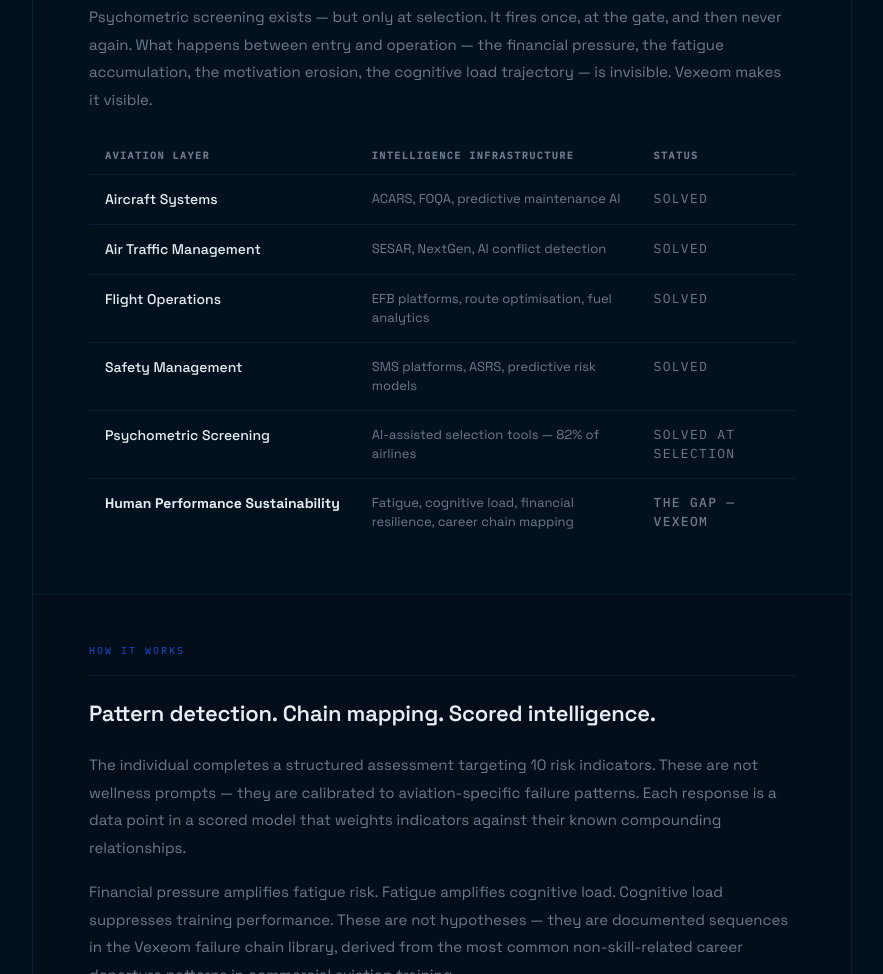
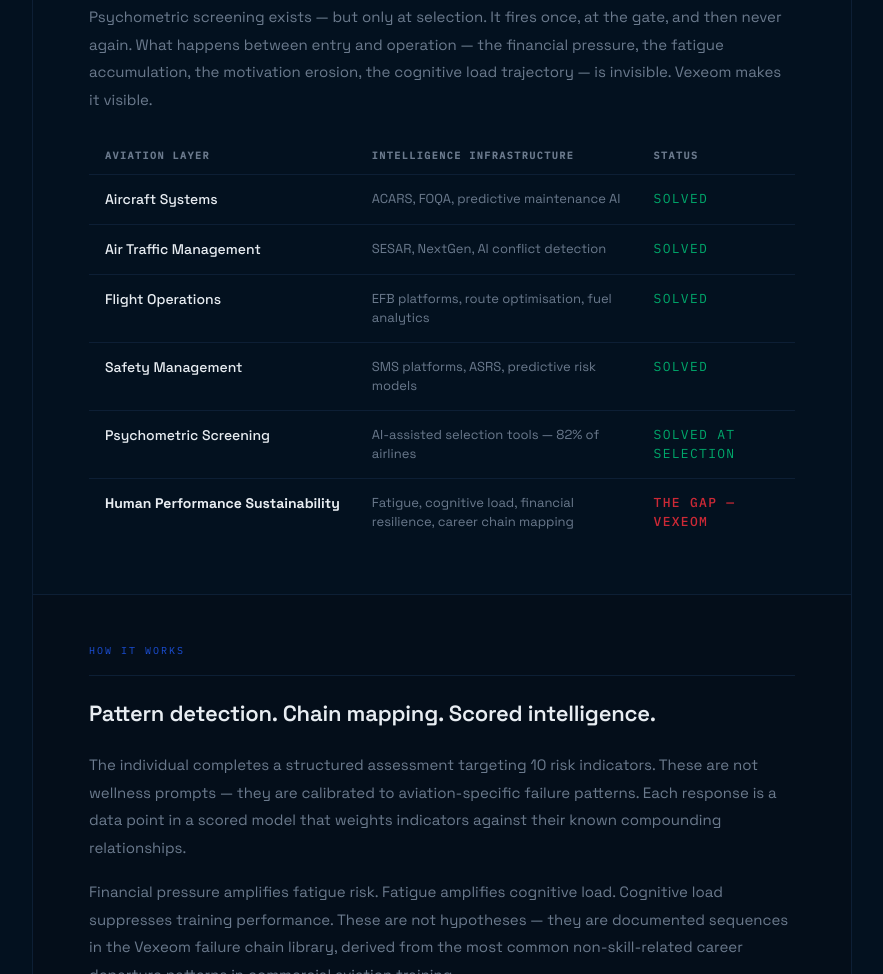
Before and after one commit to dznizd1/Vexeom, a plain HTML site: page website/platform.html in a window 1280 px wide. Shown: the part 953-1927 px from the top of the page, without its empty margins (198-1081 px from the left). Drawn offline with Linux system fonts and the light colour scheme.

Commit message:
green solved status in compare table

```diff
--- a/website/css/styles.css
+++ b/website/css/styles.css
@@ -3587,3 +3587,7 @@ body { background: #03111F; }
 
 /* kill any remaining cyan */
 .hero-tag-dot { background: #1B4FD8 !important; }
+
+/* ── COMPARE TABLE STATUS COLOURS ── */
+.status-solved { color: #00A86B !important; font-family: var(--mono); font-size: 10px; letter-spacing: 0.1em; }
+.status-gap { color: #CC2936 !important; font-family: var(--mono); font-size: 10px; letter-spacing: 0.1em; font-weight: 500; }
```
